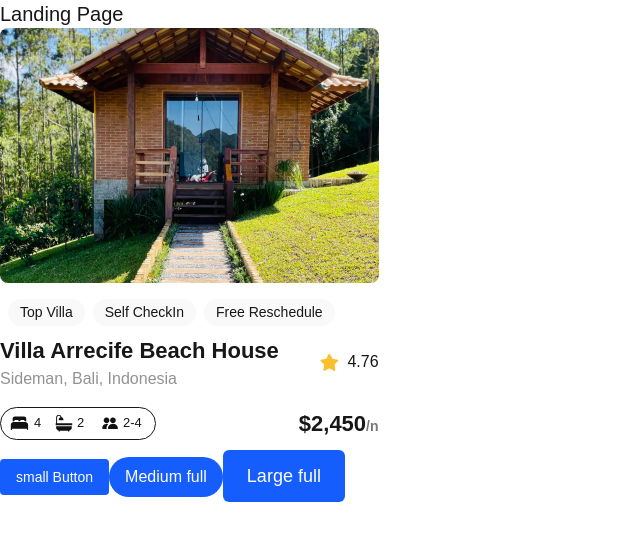
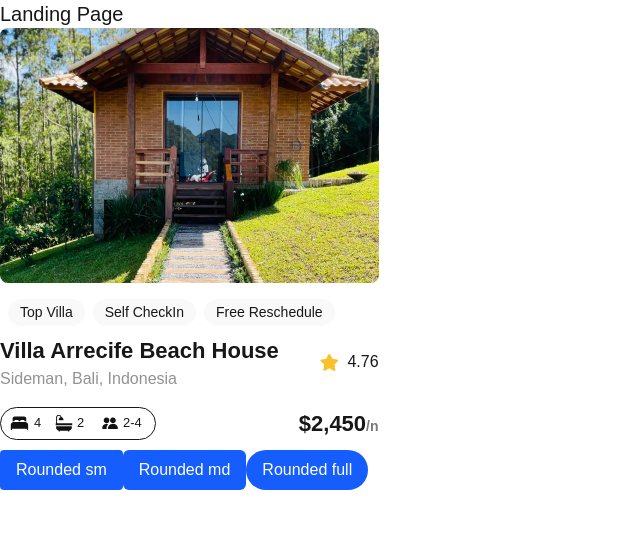
Before and after one commit to samsonkimani/alx-project-0x00-setup, a Next.js app in the folder alx-project-0x00/: page /landing in a window 1280 px wide. Shown: the top 540 px of the page, without its empty margins (0-640 px from the left). Built offline with nearby package versions, Linux system fonts and the light colour scheme.

Commit message:
creating buttons

```diff
--- a/alx-project-0x00/pages/landing.tsx
+++ b/alx-project-0x00/pages/landing.tsx
@@ -7,9 +7,9 @@ const Landing: React.FC =  () => {
       <h1 className=" text-xl font-extralight">Landing Page</h1>
       <Card />
 
-      <Button title="small Button" styles="text-sm py-1 px-3 rounded-sm" />
-      <Button title="Medium full" styles="text-base py-2 px-4 rounded-full" />
-      <Button title="Large full" styles="text-lg py-3 px-6 rounded-md" />
+      <Button title="Rounded sm" styles="rounded-sm" />
+      <Button title="Rounded md" styles="rounded-md" />
+      <Button title="Rounded full" styles="rounded-full" />
     </div>
   )
 }
```
